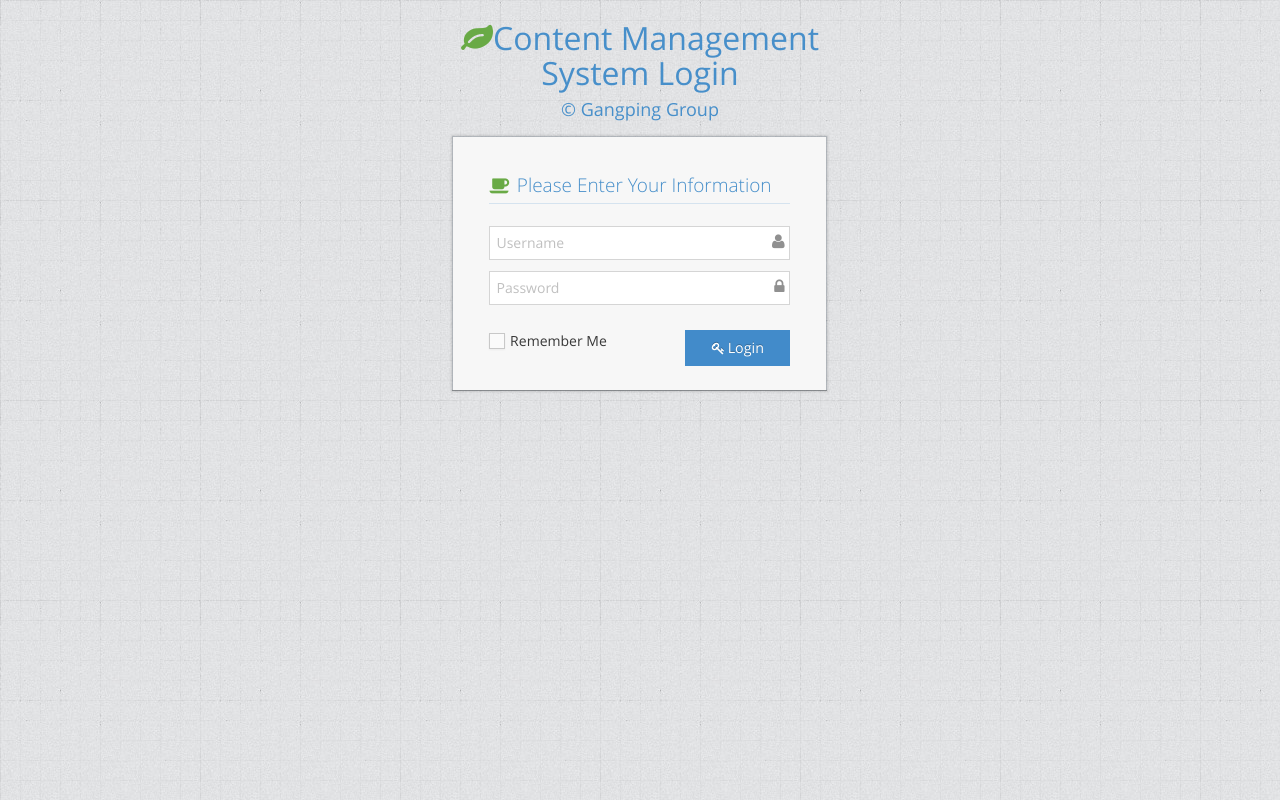
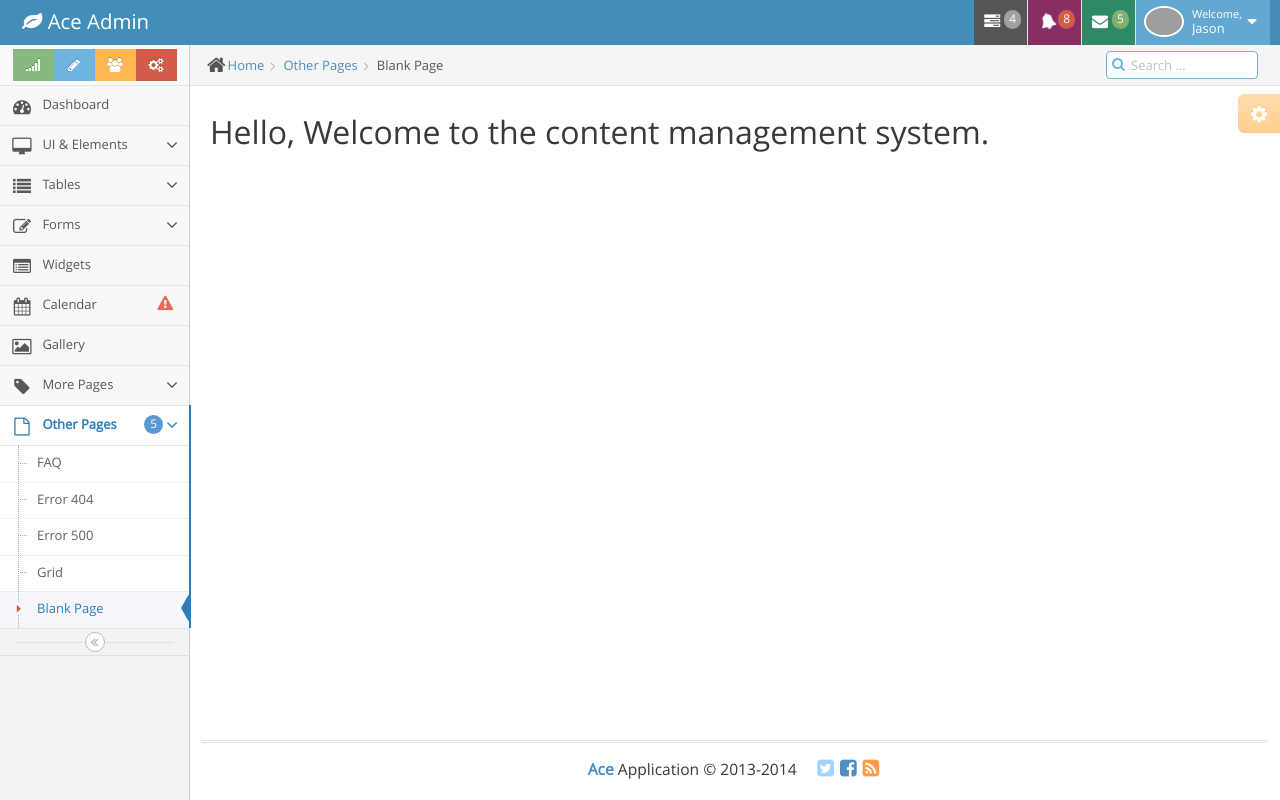
Before and after one commit to Sodakang/Enterprise-Level-Online-Video-Course-System, a Vue app in the folder Online-Course-System/admin/: page /admin/welcome in a window 1280 px wide. Before the commit this address led to /login. Built offline with nearby package versions, Linux system fonts and the light colour scheme; grey boxes are pictures that could not be loaded.

Commit message:
1. Add a child component, and add a subroutine /admin/welcome, which is used together with router-view.

```diff
--- a/Online-Course-System/admin/src/views/admin.vue
+++ b/Online-Course-System/admin/src/views/admin.vue
@@ -934,7 +934,7 @@
                         <div class="row">
                             <div class="col-xs-12">
                                 <!-- PAGE CONTENT BEGINS -->
-
+                                <router-view/>
                                 <!-- PAGE CONTENT ENDS -->
                             </div><!-- /.col -->
                         </div><!-- /.row -->
--- /dev/null
+++ b/Online-Course-System/admin/src/views/admin/welcome.vue
@@ -0,0 +1,5 @@
+<template>
+    <div>
+        <h1>Hello, Welcome to the content management system.</h1>
+    </div>
+</template>
```
Also changed, not shown: Online-Course-System/admin/src/router.js (+6 -1 lines).
